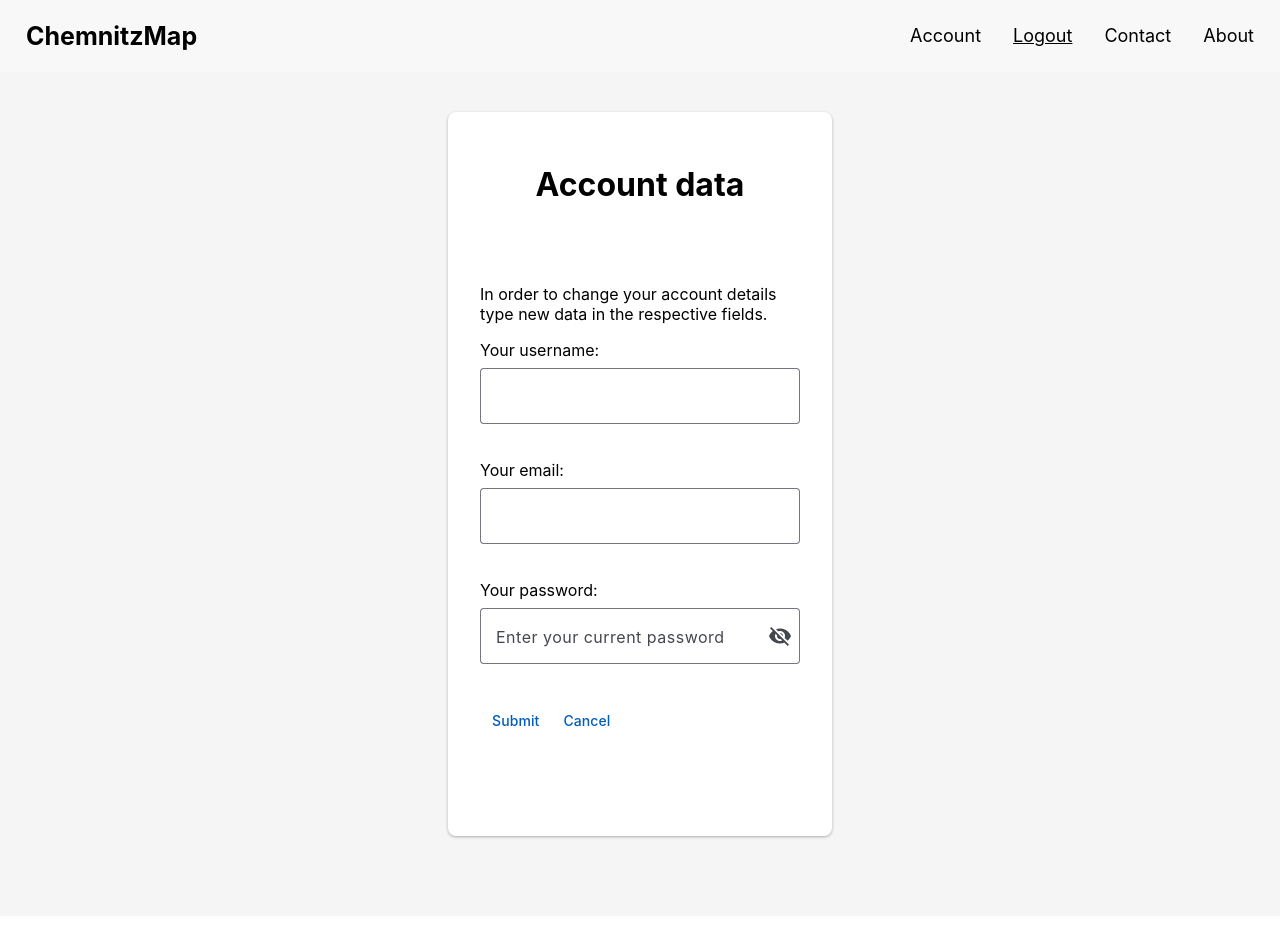
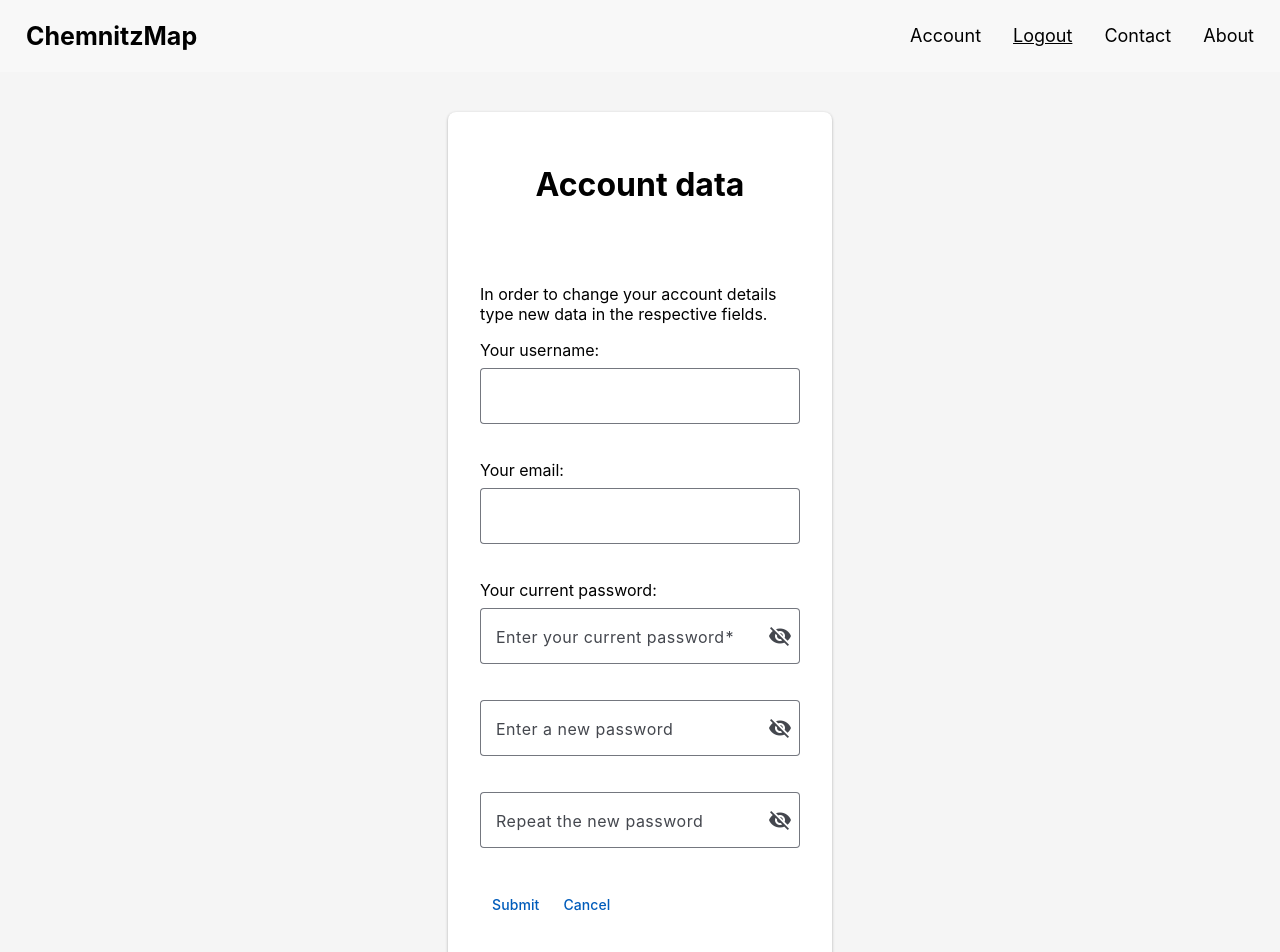
Before and after one commit to Ubuntovka/chemnitz-angular, an Angular app: page /profile in a window 1280 px wide. Shown: the top 952 px of the page. Before the commit the page ends 916 px from the top, so only its background shows below. Built offline with nearby package versions, Linux system fonts and the light colour scheme; no server answers; sample sign-in values are in the browser's storage.

Commit message:
mandatory password for user update

```diff
--- a/src/app/components/user-profile/user-profile.component.html
+++ b/src/app/components/user-profile/user-profile.component.html
@@ -17,10 +17,10 @@
             <input matInput placeholder="Choose a new one" formControlName="email">
           </mat-form-field>
 
-        <p class="field-name">Your password:</p>
+        <p class="field-name">Your current password:</p>
         <mat-form-field class="email" appearance="outline">
           <mat-label>Enter your current password</mat-label>
-          <input matInput [type]="hide() ? 'password' : 'text'" formControlName="password"/>
+          <input matInput [type]="hide() ? 'password' : 'text'" formControlName="currentPassword" required/>
           <button
             mat-icon-button
             matSuffix
@@ -32,33 +32,33 @@
           </button>
         </mat-form-field>
 
-<!--        <mat-form-field class="email" appearance="outline">-->
-<!--          <mat-label>Enter a new password</mat-label>-->
-<!--          <input matInput [type]="hide() ? 'password' : 'text'" />-->
-<!--          <button-->
-<!--            mat-icon-button-->
-<!--            matSuffix-->
-<!--            (click)="clickEvent($event)"-->
-<!--            [attr.aria-label]="'Hide password'"-->
-<!--            [attr.aria-pressed]="hide()"-->
-<!--          >-->
-<!--            <mat-icon>{{hide() ? 'visibility_off' : 'visibility'}}</mat-icon>-->
-<!--          </button>-->
-<!--        </mat-form-field>-->
+        <mat-form-field class="email" appearance="outline">
+          <mat-label>Enter a new password</mat-label>
+          <input matInput [type]="hide() ? 'password' : 'text'" formControlName="newPassword"/>
+          <button
+            mat-icon-button
+            matSuffix
+            (click)="clickEvent($event)"
+            [attr.aria-label]="'Hide password'"
+            [attr.aria-pressed]="hide()"
+          >
+            <mat-icon>{{hide() ? 'visibility_off' : 'visibility'}}</mat-icon>
+          </button>
+        </mat-form-field>
 
-<!--        <mat-form-field class="email" appearance="outline">-->
-<!--          <mat-label>Repeat the new password</mat-label>-->
-<!--          <input matInput [type]="hide() ? 'password' : 'text'" />-->
-<!--          <button-->
-<!--            mat-icon-button-->
-<!--            matSuffix-->
-<!--            (click)="clickEvent($event)"-->
-<!--            [attr.aria-label]="'Hide password'"-->
-<!--            [attr.aria-pressed]="hide()"-->
-<!--          >-->
-<!--            <mat-icon>{{hide() ? 'visibility_off' : 'visibility'}}</mat-icon>-->
-<!--          </button>-->
-<!--        </mat-form-field>-->
+        <mat-form-field class="email" appearance="outline">
+          <mat-label>Repeat the new password</mat-label>
+          <input matInput [type]="hide() ? 'password' : 'text'" formControlName="againNewPassword"/>
+          <button
+            mat-icon-button
+            matSuffix
+            (click)="clickEvent($event)"
+            [attr.aria-label]="'Hide password'"
+            [attr.aria-pressed]="hide()"
+          >
+            <mat-icon>{{hide() ? 'visibility_off' : 'visibility'}}</mat-icon>
+          </button>
+        </mat-form-field>
 
         <button class="sign-in-button" mat-button="outlined" type="submit" aria-label="Show an example snack-bar">
           Submit
--- a/src/app/components/user-profile/user-profile.component.ts
+++ b/src/app/components/user-profile/user-profile.component.ts
@@ -29,14 +29,19 @@ import {MatSnackBar} from '@angular/material/snack-bar';
 export class UserProfileComponent implements OnInit {
 
   readonly email = new FormControl('', [Validators.email]);
-  readonly password = new FormControl('', []);
+  readonly currentPassword = new FormControl('', [Validators.required]);
+  readonly newPassword = new FormControl('', []);
+  readonly againNewPassword = new FormControl('', []);
   readonly name = new FormControl('', []);
+
   user: any = "";
 
   accountForm = new FormGroup({
-    password: this.password,
     name: this.name,
     email: this.email,
+    currentPassword: this.currentPassword,
+    newPassword: this.newPassword,
+    againNewPassword: this.againNewPassword,
   });
 
   errorMessage = signal('');
@@ -53,11 +58,15 @@ export class UserProfileComponent implements OnInit {
 
   updateUserInfo(){
     if (this.accountForm.valid) {
+
       const usernameValue = this.name.value ?? undefined;
       const emailValue = this.email.value ?? undefined;
-      const passwordValue = this.password.value ?? undefined;
+      const currentPasswordValue = this.currentPassword.value ?? undefined;
+      const newPasswordValue = this.newPassword.value ?? undefined;
+      const againNewPasswordValue = this.againNewPassword.value ?? undefined;
 
-      this.apiService.updateUser(usernameValue, emailValue, passwordValue)
+
+      this.apiService.updateUser(currentPasswordValue, usernameValue, emailValue, newPasswordValue)
         .subscribe({
           next: (response) => {
             this.successfulSnackBar();
@@ -71,6 +80,8 @@ export class UserProfileComponent implements OnInit {
       this.errorSnackBar();
     }
   }
+
+
 
   meInfo(){
     this.apiService.me().subscribe((data: any) => {
--- a/src/app/services/api.service.ts
+++ b/src/app/services/api.service.ts
@@ -65,8 +65,9 @@ export class ApiService {
     return this.http.get<any>(this.apiUrl + '/api/users/me', { headers });
   }
 
-  updateUser(name: string | undefined, email: string | undefined, password: string | undefined): Observable<any> {
+  updateUser(oldPassword: string | undefined, name: string | undefined, email: string | undefined, password: string | undefined): Observable<any> {
     const body: any = {};
+    body.oldPassword = oldPassword;
     body.name = name;
     body.email = email;
     body.password = password;
```
